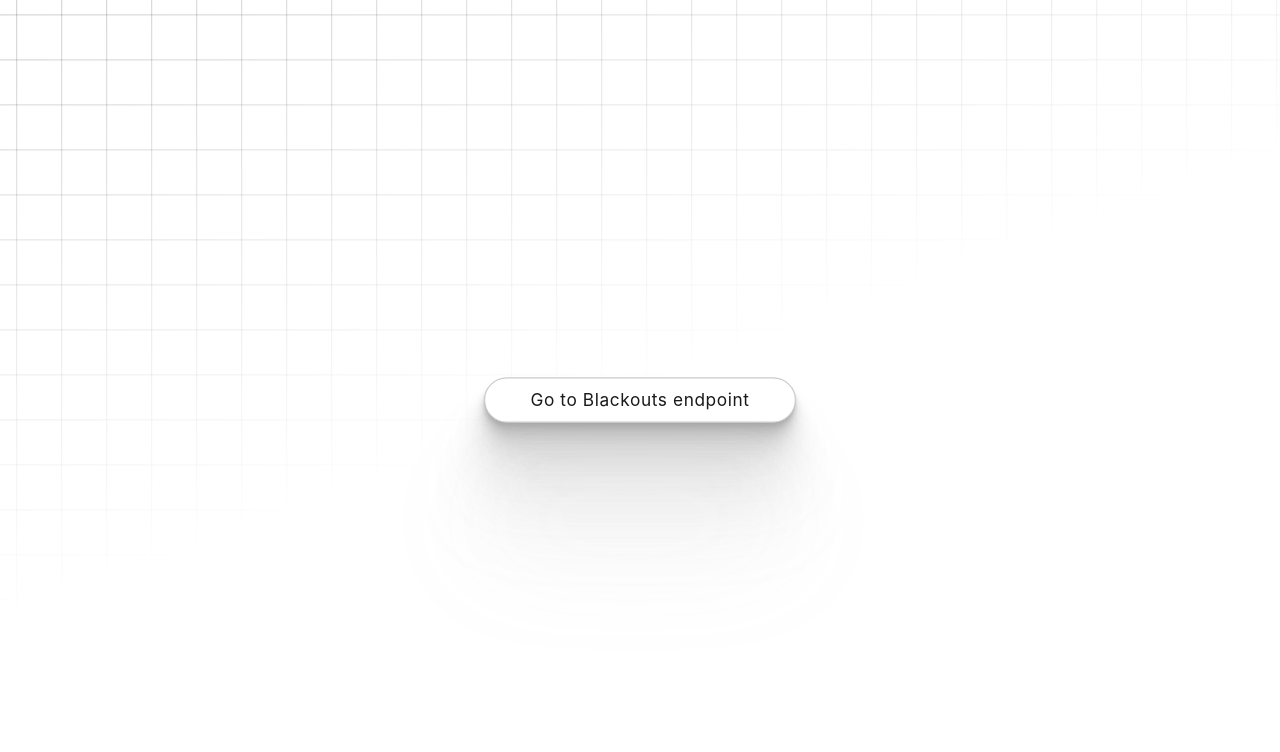
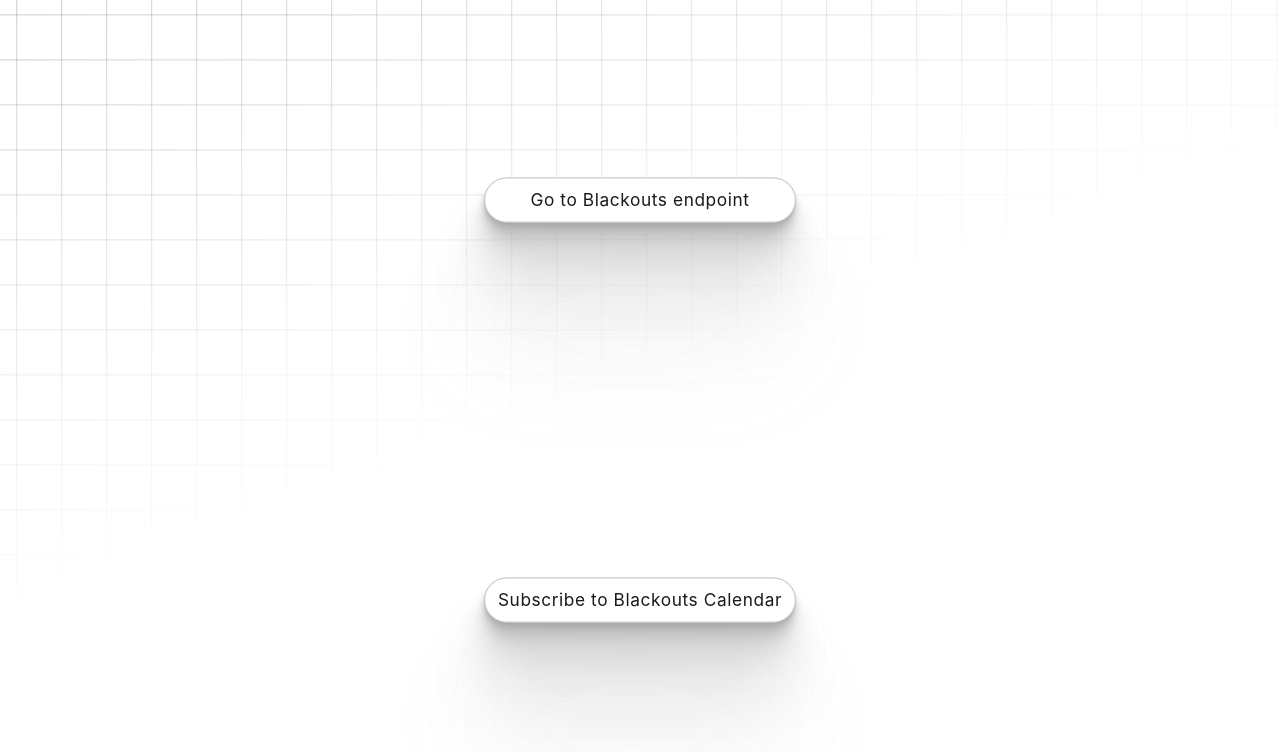
Before and after one commit to gebeto/loe-blackouts-api, a website: page index.html in a window 1280 px wide. Drawn offline with nearby package versions, Linux system fonts and the light colour scheme.

Commit message:
add subscribe link

```diff
--- a/index.html
+++ b/index.html
@@ -348,5 +348,18 @@
     <a class="control" href="/api/blackouts">
       <label> Go to Blackouts endpoint</label>
     </a>
+
+    <script>
+      const subscriptionLink = document.createElement("a");
+      subscriptionLink.className = "control";
+      const url =
+        "webcal://" +
+        window.location.href.split("://")[1] +
+        "api/blackouts.ics";
+      subscriptionLink.href = url;
+      subscriptionLink.innerHTML =
+        "<label>Subscribe to Blackouts Calendar</label>";
+      document.body.appendChild(subscriptionLink);
+    </script>
   </body>
 </html>
```
